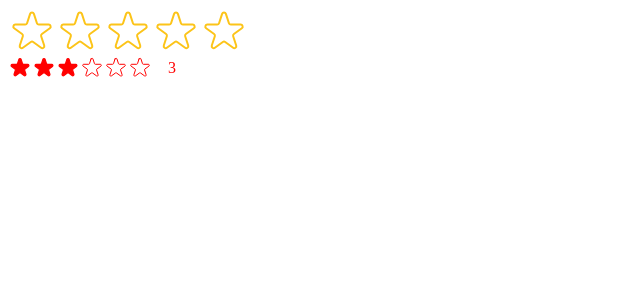
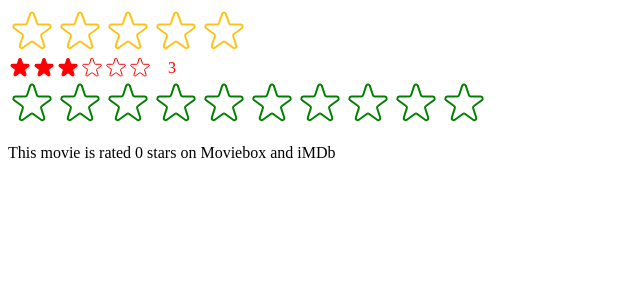
Before and after one commit to enochrx/usePopcorn, a React (Vite) app: page / in a window 1280 px wide. Shown: the top 300 px of the page, without its empty margins (0-640 px from the left). Built offline with nearby package versions, Linux system fonts and the light colour scheme.

Commit message:
added star rating component

```diff
--- a/src/StarRating.jsx
+++ b/src/StarRating.jsx
@@ -17,6 +17,7 @@ const StarRating = ({
   size = 48,
   message = [],
   defaultRating = 0,
+  onSetRating,
 }) => {
   const [rating, setRating] = useState(defaultRating);
   const [tempRating, setTempRating] = useState(0);
@@ -28,13 +29,18 @@ const StarRating = ({
     fontSize: `${size / 1.5}px`,
   };
 
+  function handleRating(rating) {
+    setRating(rating);
+    onSetRating(rating);
+  }
+
   return (
     <div style={containerStyle}>
       <div style={starContainerStyle}>
         {Array.from({ length: maxRating }, (_, i) => (
           <Star
             key={i}
-            onRate={() => setRating(i + 1)}
+            onRate={() => handleRating(i + 1)}
             onHoverIn={() => setTempRating(i + 1)}
             onHoverOut={() => setTempRating(0)}
             full={tempRating ? tempRating >= i + 1 : rating >= i + 1}
--- a/src/main.jsx
+++ b/src/main.jsx
@@ -1,8 +1,19 @@
-import { StrictMode } from "react";
+import { StrictMode, useState } from "react";
 import { createRoot } from "react-dom/client";
 // import App from "./App.jsx";
 // import "./index.css";
 import StarRating from "./StarRating";
+
+const CustomRating = () => {
+  const [movieRating, setMovieRating] = useState(0);
+
+  return (
+    <div>
+      <StarRating color="green" onSetRating={setMovieRating} maxRating={10} />
+      <p>This movie is rated {movieRating} stars on Moviebox and iMDb</p>
+    </div>
+  );
+};
 
 createRoot(document.getElementById("root")).render(
   <StrictMode>
@@ -12,5 +23,6 @@ createRoot(document.getElementById("root")).render(
       message={["Terrible", "Bad", "Okay", "Good", "Amazing"]}
     />
     <StarRating maxRating={6} color="red" size={24} defaultRating={3} />
+    <CustomRating />
   </StrictMode>
 );
```
